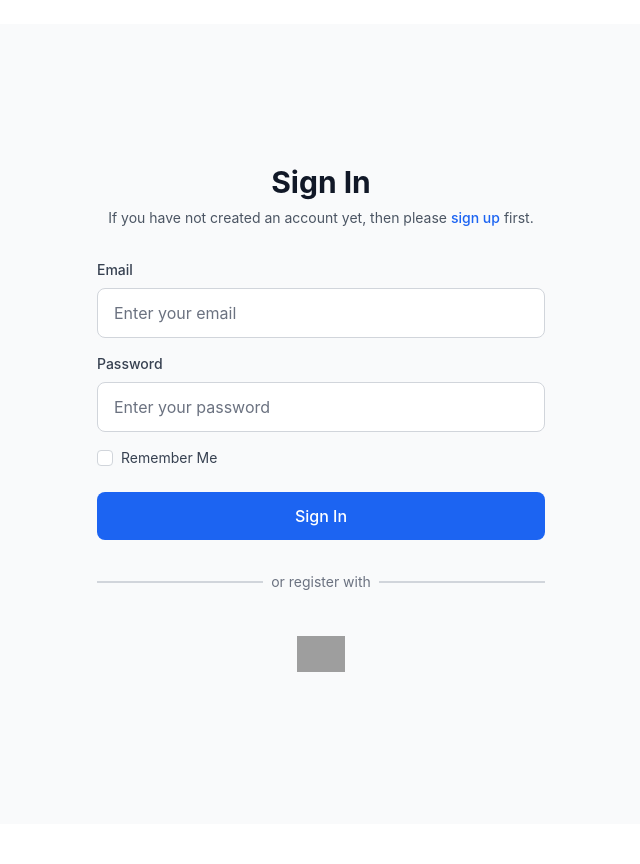
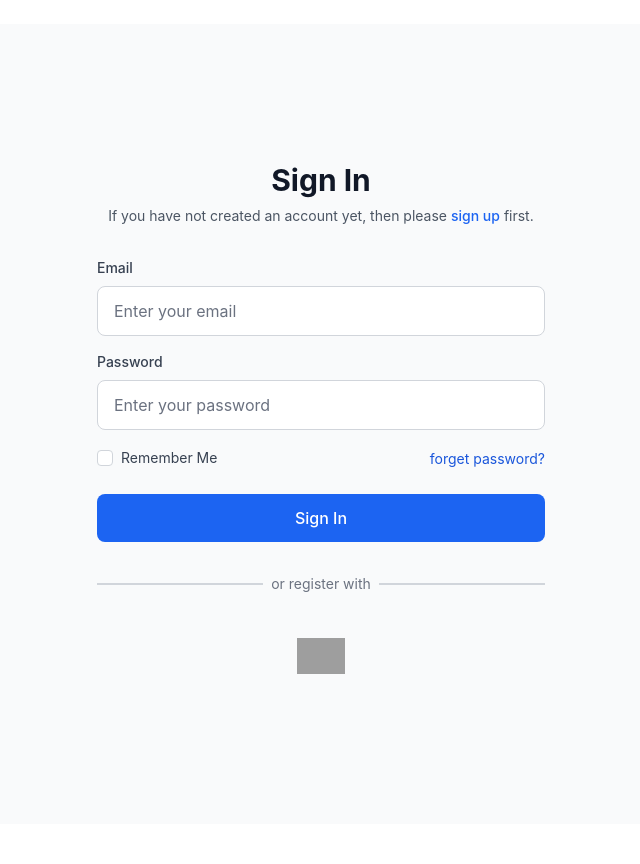
Before and after one commit to mid9nytecrane/my-flower-shop, a Django app: page /accounts/login/ in a window 1280 px wide. Shown: the part 64-928 px from the top of the page, without its empty margins (319-959 px from the left). Run offline with Django 5.2, Linux system fonts and the light colour scheme; data comes from the database, SQL or seed files in the repository; both versions use the stored data as it was after the commit; some libraries are stand-ins or nearby versions; grey boxes are pictures that could not be loaded.

Commit message:
added forget password link to sigin page

```diff
--- a/templates/account/login.html
+++ b/templates/account/login.html
@@ -52,12 +52,22 @@
                         {% endif %}
                     </div>
 
+                    <div class='flex items-center justify-between'>
+
                         <!-- Remember Me -->
                         <div class="flex items-center">
                             {% render_field form.remember class="h-4 w-4 text-blue-600 focus:ring-blue-500 border-gray-300 rounded" %}
                             <label for="{{ form.remember.id_for_label }}" class="ml-2 block text-sm text-gray-700">
                                 {% trans "Remember Me" %}
                             </label>
+                        </div>
+
+                        <!--Forget password -->
+                        <div>
+                            <a class='text-sm text-blue-700 hover:text-blue-500' href="{% url 'account_reset_password'%}">
+                                {% trans "forget password?" %}
+                            </a>
+                        </div>
                     </div>
                 </div>
 
```
Also changed, not shown: db.sqlite3. Lines whose indentation alone changed are shown as unchanged.
